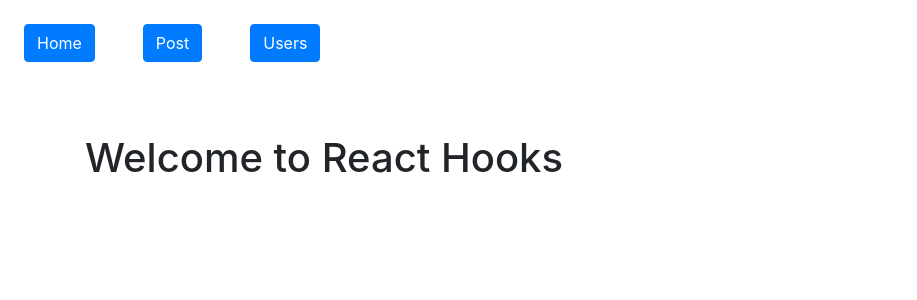
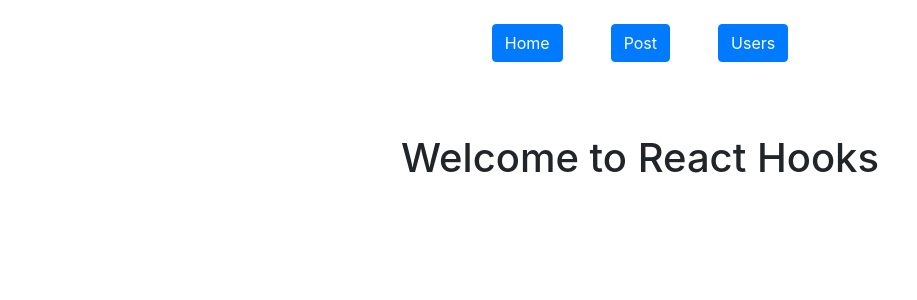
Before and after one commit to derrickmstrong/HookItUp, a React (Create React App) app: page / in a window 1280 px wide. Shown: the top 300 px of the page, without its empty margins (0-917 px from the left). Built offline with nearby package versions, Linux system fonts and the light colour scheme.

Commit message:
Updates Users Details

```diff
--- a/src/components/App.js
+++ b/src/components/App.js
@@ -1,15 +1,17 @@
 import React from 'react';
 import { BrowserRouter as Router, Route, Link, Switch } from 'react-router-dom';
-import Home from './Home'
-import Post from './Post.jsx'
-import PostById from './PostById.jsx'
-import Users from './Users.jsx'
-import UserById from './UserById.jsx'
+import Home from './Home';
+import Post from './Post.jsx';
+import PostById from './PostById.jsx';
+import Users from './Users.jsx';
+import UserById from './UserById.jsx';
 
 const App = () => {
   return (
     <div>
       <Router>
+
+        <div className='d-flex justify-content-center mx-3'>
           <Link to='/' className='btn btn-primary m-4'>
             Home
           </Link>
@@ -19,6 +21,8 @@ const App = () => {
           <Link to='/users' className='btn btn-primary m-4'>
             Users
           </Link>
+        </div>
+
         <Switch>
           <Route exact path='/' component={Home} />
 
--- a/src/components/Home.jsx
+++ b/src/components/Home.jsx
@@ -2,7 +2,7 @@ import React from 'react'
 
 const Home = () => {
     return (
-        <div className="container my-5">
+        <div className="d-flex justify-content-center my-5">
             <h1>Welcome to React Hooks</h1>
         </div>
     )
--- a/src/components/UserById.jsx
+++ b/src/components/UserById.jsx
@@ -21,6 +21,8 @@ const UserById = (props) => {
     <div className='container my-5'>
       <h1>{user.name}</h1>
       <p>{user.username}</p>
+      <p>{user.email}</p>
+      <p>{user.phone}</p>
       <Link to='/users' className='btn btn-primary'>
         Go Back
       </Link>
```
Lines whose indentation alone changed are shown as unchanged.
